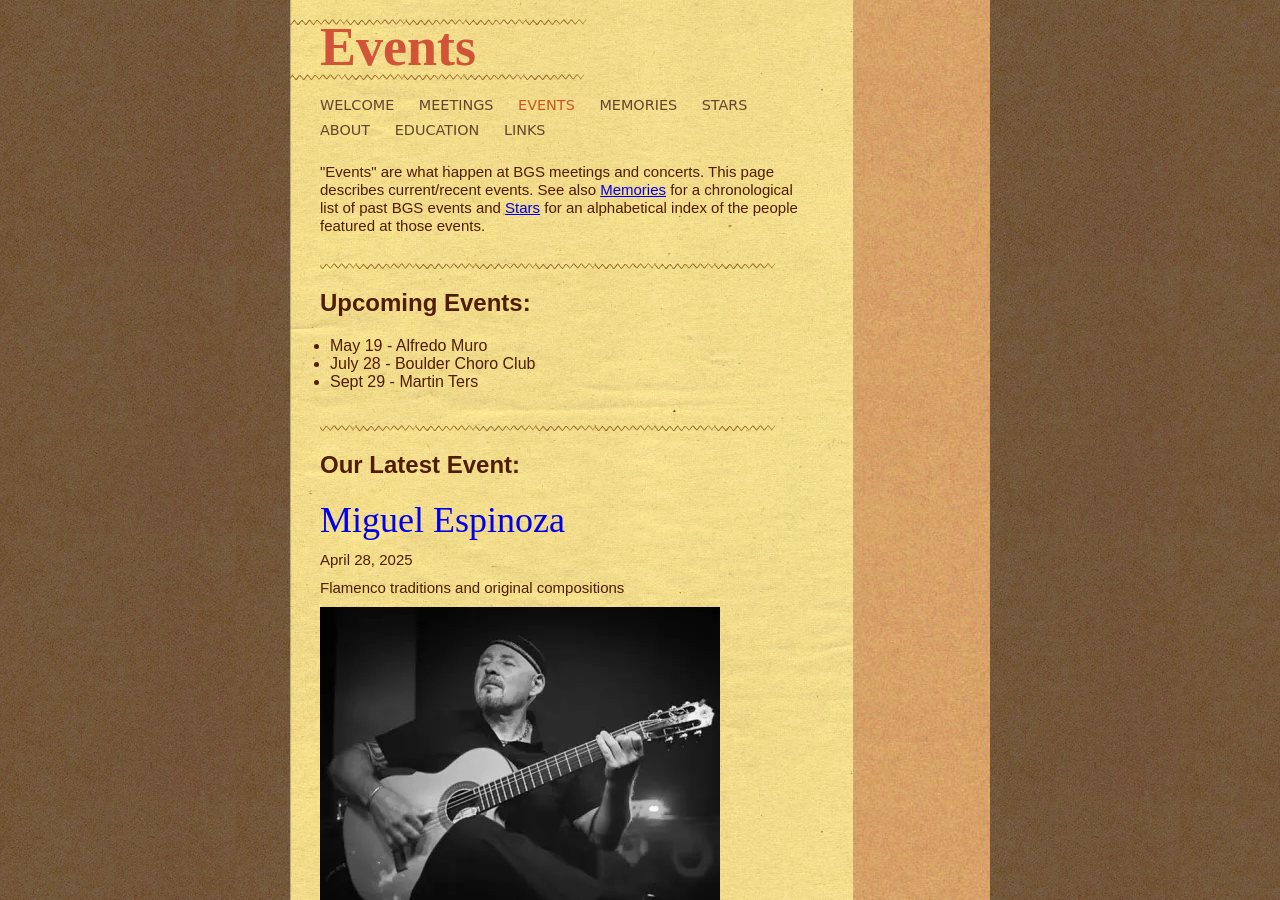
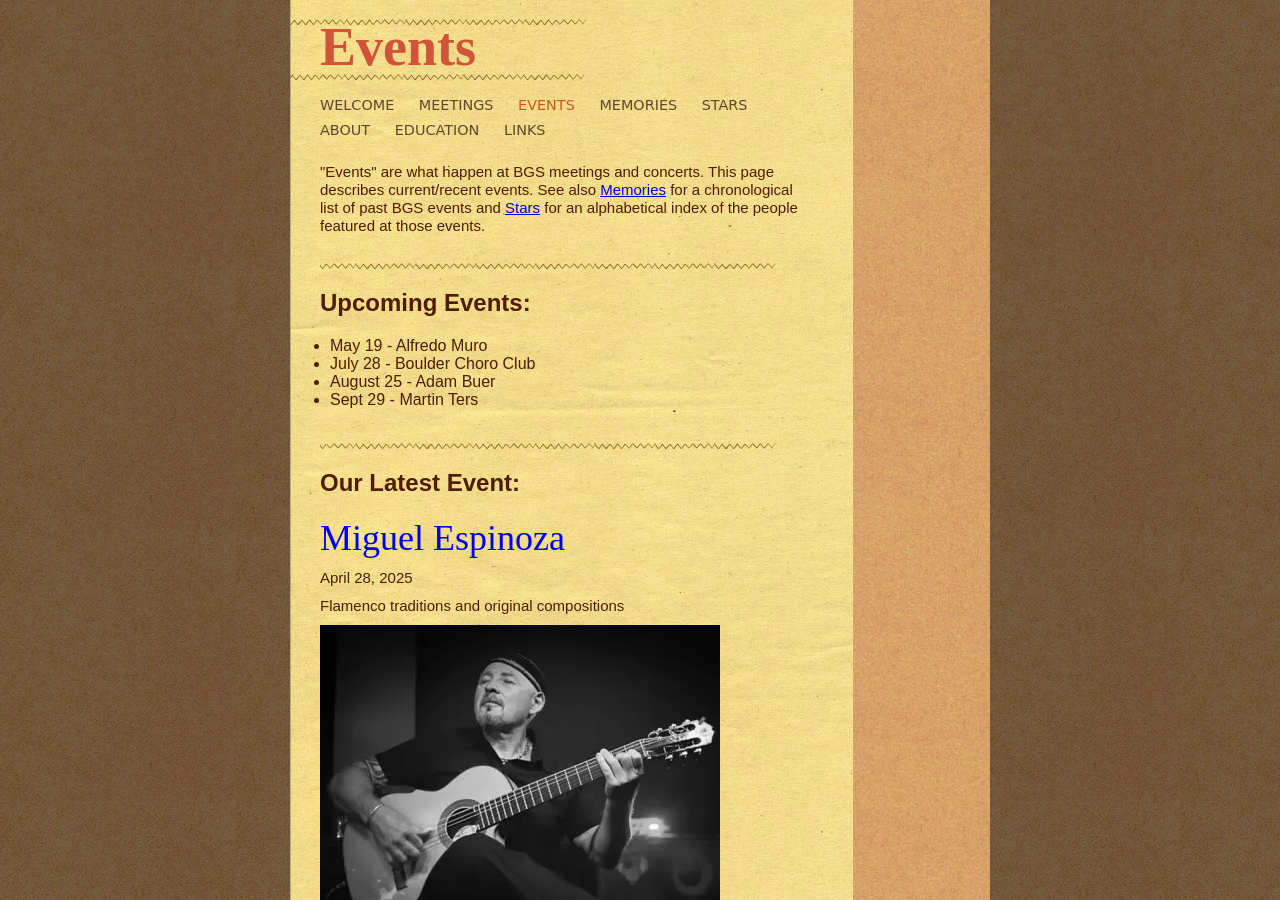
Before and after one commit to boulderguitarsociety/boulderguitarsociety.github.io, a Jekyll site: the page built from Events.md, in a window 1280 px wide and 900 px high. Built offline with Jekyll 4.4.1, drawn with Linux system fonts in a browser that asks for light colours.

Commit message:
Update Events.md from iPhone

```diff
--- a/Events.md
+++ b/Events.md
@@ -5,4 +5,5 @@ title: Events
 
 * May 19 - Alfredo Muro
 * July 28 - Boulder Choro Club
+* August 25 - Adam Buer
 * Sept 29 - Martin Ters
```
